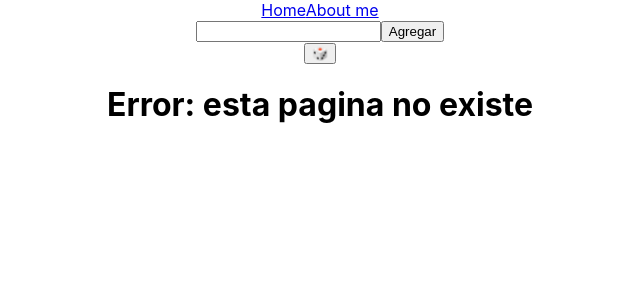
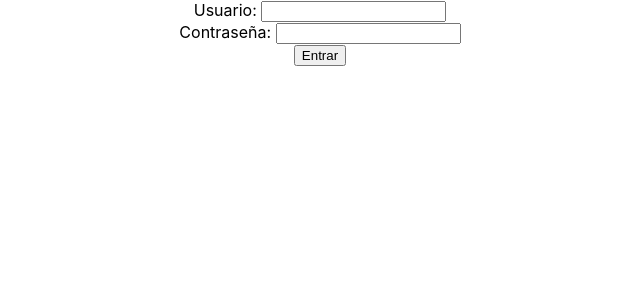
Before and after one commit to lgramajo99/rickymorty, a React (Create React App) app in the folder front/: page / in a window 1280 px wide. Shown: the top 300 px of the page, without its empty margins (320-960 px from the left). Built offline with nearby package versions, Linux system fonts and the light colour scheme.

Commit message:
integracion react-form listo

```diff
--- a/front/src/App.js
+++ b/front/src/App.js
@@ -1,15 +1,41 @@
-import { useState } from 'react';
-import { Route, Routes } from 'react-router-dom';
+import { useEffect, useState } from 'react';
+import { Route, Routes, useLocation, useNavigate } from 'react-router-dom';
 import './App.css';
 import About from './components/About.jsx'
 import Cards from './components/Cards.jsx';
 import Detail from './components/Detail.jsx';
 import Error from './components/Error.jsx'
+import Form from './components/Form/Form';
 import Nav from './components/Nav.jsx';
 
 
 function App() {
   const [characters, setCharacters] = useState([]);
+  const [access, setAccess] = useState(false);
+
+  const navigate = useNavigate();
+  const location = useLocation()
+
+  const username = "luchoGramajo@gmail.com";
+  const password = "asd123";
+
+  const login = (userData) => {
+    if (userData.username === username && userData.password === password) {
+      setAccess(true);
+      localStorage.setItem('access', 'true');
+      navigate("/home");
+    }
+  }
+
+  useEffect(() => {
+    const accessStored = localStorage.getItem('access');
+    if (accessStored) {
+      setAccess(true);
+      navigate('/home');
+    } else {
+      navigate('/');
+    }
+  }, [access, navigate]);
 
   const onSearch = (character) => {
     fetch(`https://rickandmortyapi.com/api/character/${character}`)
@@ -34,27 +60,22 @@
       });
   }
 
-  const onClose = (id) => {
-    setCharacters(characters.filter(characters => characters.id !== id))
-  }
+  const onClose = (id) => { setCharacters(characters.filter(characters => characters.id !== id)) }
+
+  const logout = () => {
+    localStorage.removeItem('access');
+    setAccess(false);
+    navigate('/');
+  };
+
 
   return (
     <div className='App'>
 
-      <Nav
-        onSearch={onSearch}
-        randomCharacter={randomCharacter}
-      />
-
+      {location.pathname === '/' ? undefined : <Nav onSearch={onSearch} randomCharacter={randomCharacter} logout={logout} />}
       <Routes>
-        <Route
-          path='/home'
-          element={
-            <Cards
-              characters={characters}
-              onClose={onClose}
-            />} />
-
+        <Route path='/' element={<Form login={login} />} />
+        <Route path='/home' element={<Cards characters={characters} onClose={onClose} />} />
         <Route path='/about' element={<About />} />
         <Route path='/detail/:detailId' element={<Detail />} />
         <Route path='*' element={<Error />} />
--- /dev/null
+++ b/front/src/components/Form/Form.jsx
@@ -0,0 +1,49 @@
+import { useState } from "react";
+import validation from "./validation";
+
+const Form = ({ login }) => {
+
+    const [userData, setUserData] = useState({
+        username: '',
+        password: ''
+    })
+
+    const [errors, setErrors] = useState({
+        username: '',
+        password: ''
+    })
+
+    const handleInputChange = (event) => {
+        setUserData({
+            ...userData,
+            [event.target.name]: event.target.value
+        })
+        setErrors(validation({
+            ...userData,
+            [event.target.name]: event.target.value
+        }))
+    }
+
+    const handleSubmit = (event) => {
+        event.preventDefault();
+        login(userData);
+    }
+
+    return (
+        <form onSubmit={handleSubmit}>
+            <label htmlFor="username" >Usuario: </label>
+            <input type="text" name="username" value={userData.username} onChange={handleInputChange} />
+            {errors.username && <p>{errors.username}</p>}
+
+            <br />
+            <label htmlFor="password" >Contraseña: </label>
+            <input type="password" name="password" value={userData.password} onChange={handleInputChange} />
+            {errors.password && <p>{errors.password}</p>}
+
+            <br />
+            <button type="submit">Entrar</button>
+        </form>
+    )
+}
+
+export default Form;
--- /dev/null
+++ b/front/src/components/Form/validation.js
@@ -0,0 +1,23 @@
+const validation = (userData) => {
+    let errors = {};
+
+    if (!/^[^\s@]+@[^\s@]+\.[^\s@]+$/.test(userData.username)) {
+        errors.username = "El email es inválido";
+    }
+    if (!userData.username) {
+        errors.username = "Este campo no puede estar vacío";
+    }
+    if (userData.username.length > 35) {
+        errors.username = "El email no puede superar los 35 caracteres";
+    }
+    if (!userData.password.match(/\d/)) {
+        errors.password = "La contraseña debe contener al menos un número";
+    }
+    if (userData.password.length < 6 || userData.password.length > 10) {
+        errors.password = "La contraseña debe contener entre 6 y 10 caracteres";
+    }
+
+    return errors;
+}
+
+export default validation;
--- a/front/src/components/Nav.jsx
+++ b/front/src/components/Nav.jsx
@@ -1,18 +1,16 @@
 import SearchBar from "./SearchBar";
 import { NavLink } from "react-router-dom";
 
-function Nav({ onSearch, randomCharacter }) {
+function Nav({ logout, onSearch, randomCharacter }) {
 
     return (
         <div>
             <nav>
                 <NavLink to={'/home'}>Home</NavLink>
-
                 <NavLink to={'/about'}>About me</NavLink>
-
                 < SearchBar onSearch={onSearch} />
-
                 <button onClick={randomCharacter}>🎲</button>
+                <button onClick={logout}>Logout</button>
             </nav>
         </div>
     )
```
